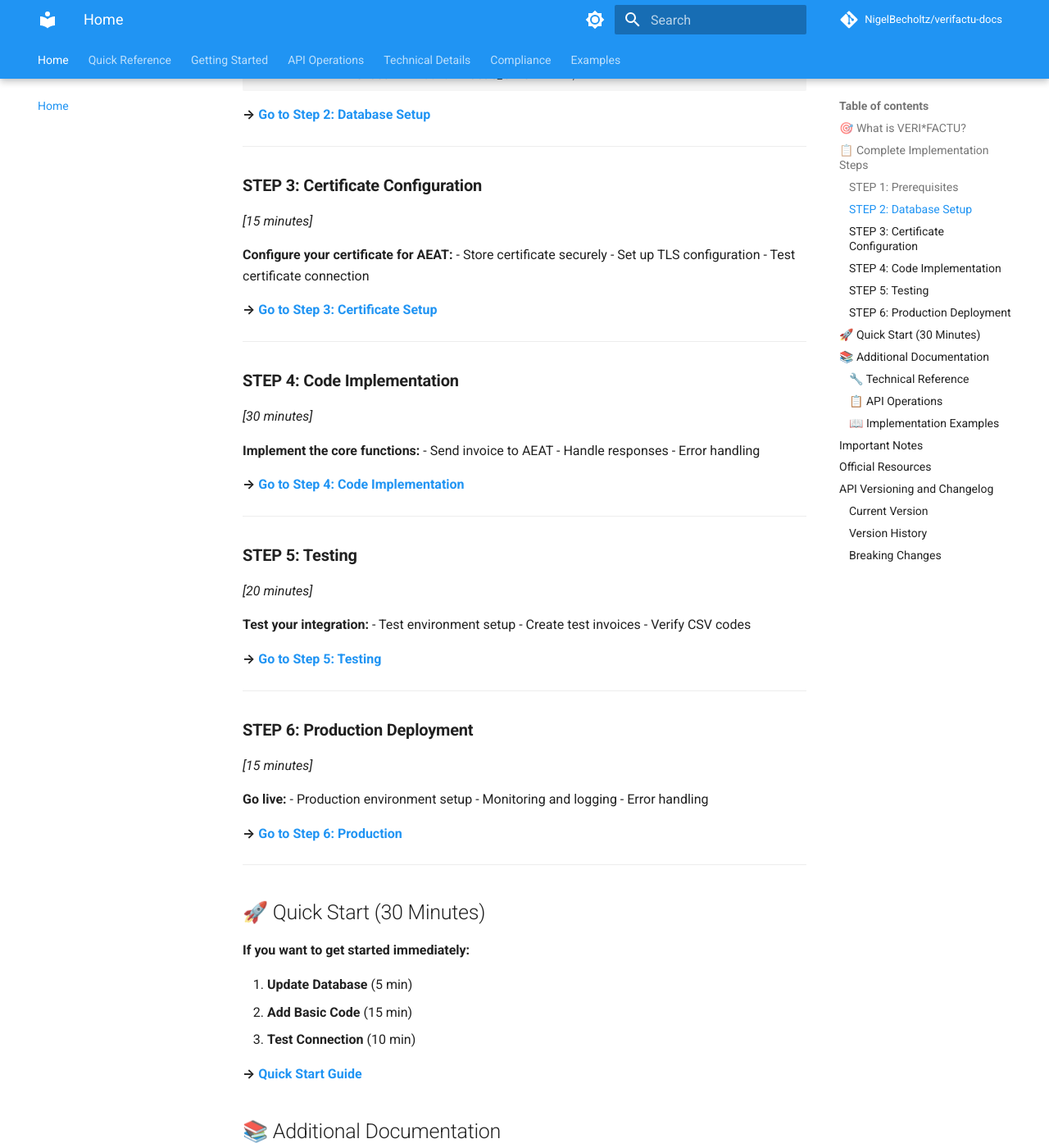
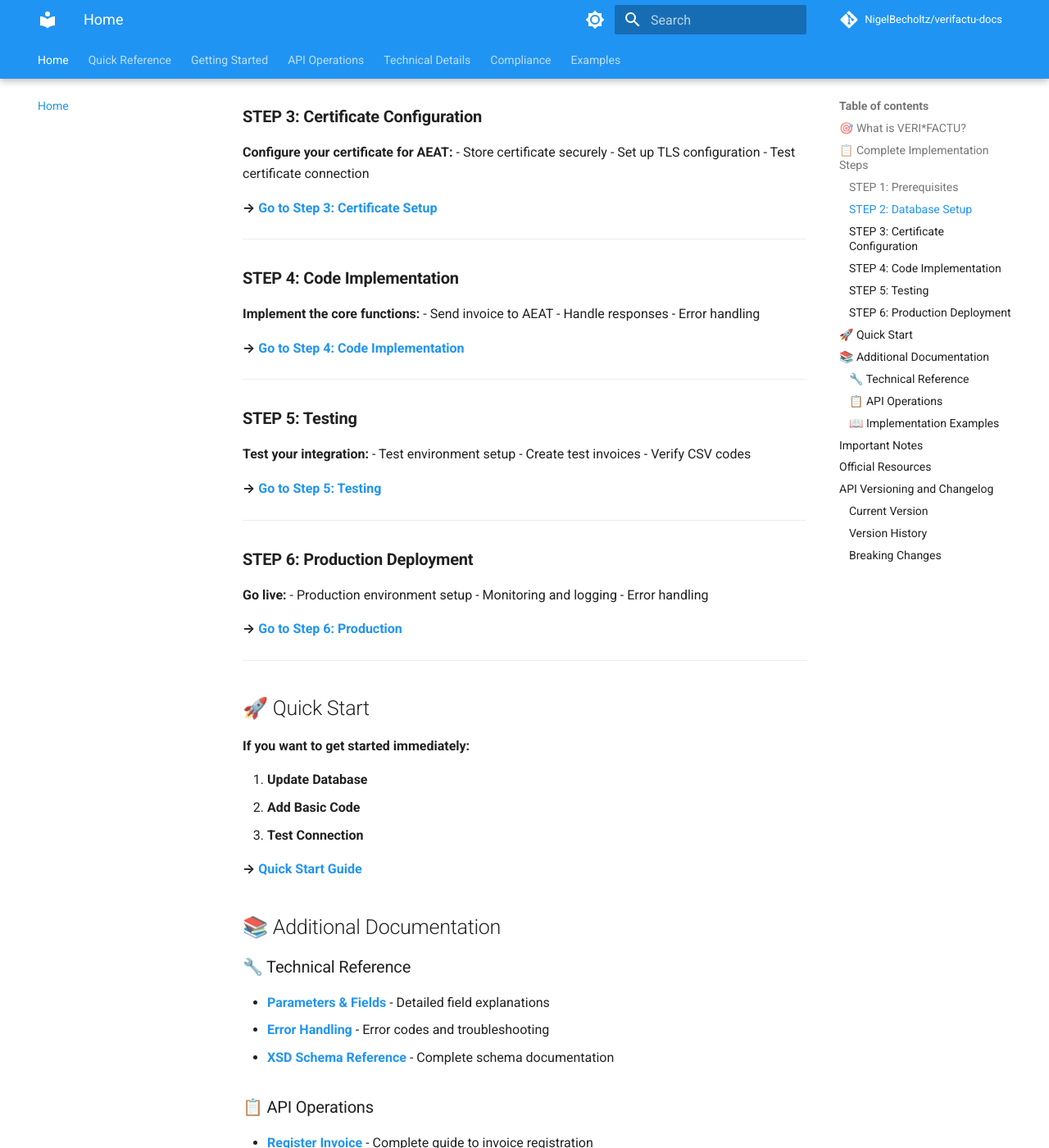
Before and after one commit to NigelBecholtz/verifactu-docs, an MkDocs documentation site: the page built from docs/index.md, in a window 1280 px wide and 1400 px high, scrolled down 1024 px. Shown: the whole window at 82% size. Built offline with MkDocs 1.6.1 and Material for MkDocs 9.7.7, drawn with Linux system fonts in a browser that asks for light colours; comment, search, counter and statistics services are not loaded; some of the changed text lies outside the part shown.

Commit message:
Remove all time estimates from documentation
- Removed time estimates (minutes) from all step headers
- Updated Quick Start section to remove time references
- Cleaned up authentication.md time references
- Documentation now focuses on steps without time pressure
- More professional for experienced developer audience

````diff
--- a/docs/index.md
+++ b/docs/index.md
@@ -14,7 +14,6 @@ VERI*FACTU (Verificación de Facturas) is the Spanish tax authority's system for
 ## 📋 Complete Implementation Steps
 
 ### **STEP 1: Prerequisites**
-*[5 minutes]*
 
 **What you need:**
 - ✅ A certificate from FNMT (you already have one)
@@ -25,7 +24,6 @@ VERI*FACTU (Verificación de Facturas) is the Spanish tax authority's system for
 ---
 
 ### **STEP 2: Database Setup**
-*[10 minutes]*
 
 **Update your database schema:**
 ```sql
@@ -40,7 +38,6 @@ ALTER TABLE invoices ADD COLUMN aeat_error TEXT;
 ---
 
 ### **STEP 3: Certificate Configuration**
-*[15 minutes]*
 
 **Configure your certificate for AEAT:**
 - Store certificate securely
@@ -52,7 +49,6 @@ ALTER TABLE invoices ADD COLUMN aeat_error TEXT;
 ---
 
 ### **STEP 4: Code Implementation**
-*[30 minutes]*
 
 **Implement the core functions:**
 - Send invoice to AEAT
@@ -64,7 +60,6 @@ ALTER TABLE invoices ADD COLUMN aeat_error TEXT;
 ---
 
 ### **STEP 5: Testing**
-*[20 minutes]*
 
 **Test your integration:**
 - Test environment setup
@@ -76,7 +71,6 @@ ALTER TABLE invoices ADD COLUMN aeat_error TEXT;
 ---
 
 ### **STEP 6: Production Deployment**
-*[15 minutes]*
 
 **Go live:**
 - Production environment setup
@@ -87,13 +81,13 @@ ALTER TABLE invoices ADD COLUMN aeat_error TEXT;
 
 ---
 
-## 🚀 Quick Start (30 Minutes)
+## 🚀 Quick Start
 
 **If you want to get started immediately:**
 
-1. **Update Database** (5 min)
-2. **Add Basic Code** (15 min)
-3. **Test Connection** (10 min)
+1. **Update Database**
+2. **Add Basic Code**
+3. **Test Connection**
 
 **→ [Quick Start Guide](authentication.md#quick-start-30-minutes)**
 
````
Also changed, not shown: docs/authentication.md (+0 -1 lines).
